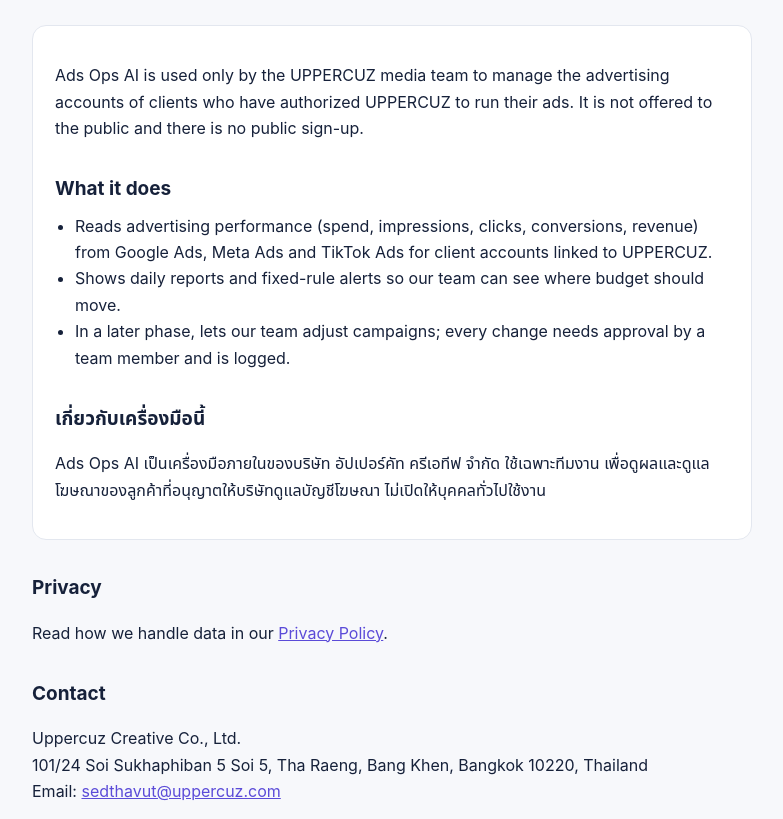
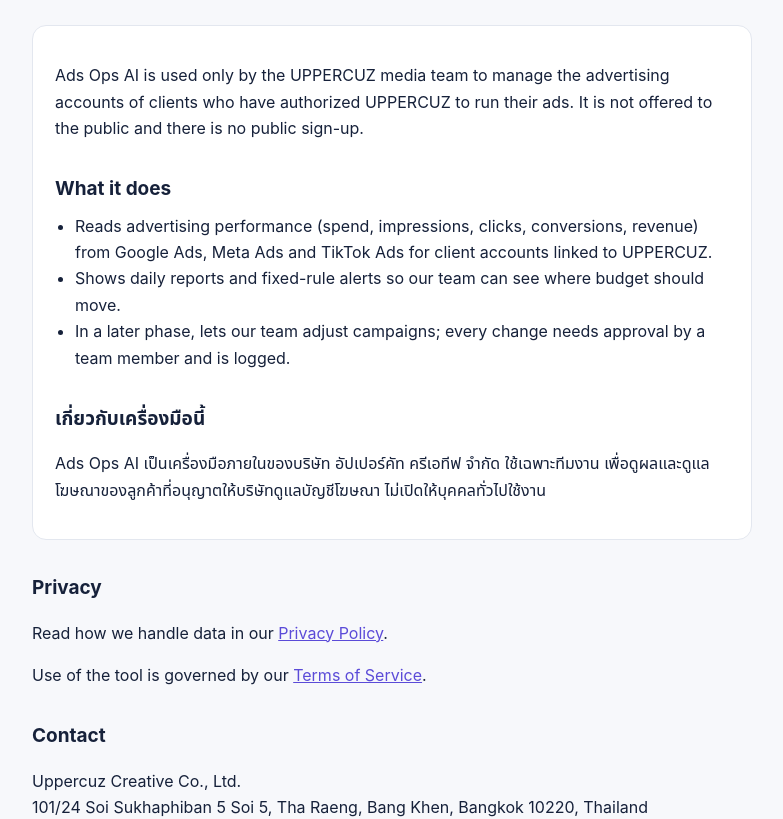
Before and after one commit to sphamm/adops, a plain HTML site: page index.html in a window 1280 px wide. Shown: the part 158-977 px from the top of the page, without its empty margins (248-1031 px from the left). Drawn offline with Linux system fonts and the light colour scheme.

Commit message:
Link Terms of Service

```diff
--- a/index.html
+++ b/index.html
@@ -38,6 +38,7 @@
 
   <h2>Privacy</h2>
   <p>Read how we handle data in our <a href="privacy.html">Privacy Policy</a>.</p>
+  <p>Use of the tool is governed by our <a href="terms.html">Terms of Service</a>.</p>
 
   <h2>Contact</h2>
   <p>Uppercuz Creative Co., Ltd.<br>101/24 Soi Sukhaphiban 5 Soi 5, Tha Raeng, Bang Khen, Bangkok 10220, Thailand<br>Email: <a href="mailto:sedthavut@uppercuz.com">sedthavut@uppercuz.com</a></p>
```
